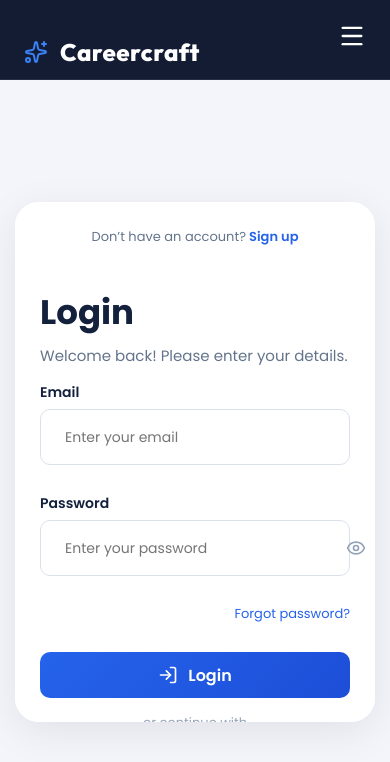
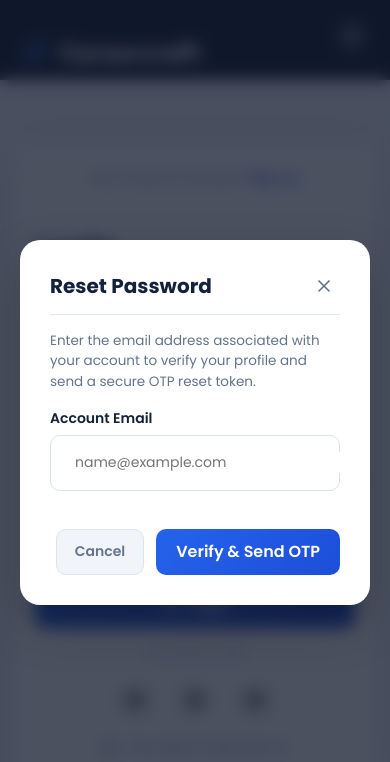
Before and after one commit to kottivada-thomas-praveen/RESUME_BUILDER_AND_SKILL_GAP_ANALYZER, a React (Vite) app: page /login in a window 390 px wide. Both pictures are taken after a click on the element "Forgot password?". Shown: the top 762 px of the page. Built offline with nearby package versions, Linux system fonts and the light colour scheme; grey boxes are pictures that could not be loaded.

Commit message:
connected live backend

```diff
--- a/src/pages/login/Login.css
+++ b/src/pages/login/Login.css
@@ -641,9 +641,18 @@ body {
 /* RESPONSIVE */
 
 @media (max-width: 992px) {
+  .login-page {
+    height: auto !important;
+    min-height: calc(100vh - 80px) !important;
+    padding: 40px 20px !important;
+    overflow-y: auto !important;
+  }
 
   .login-container {
     flex-direction: column;
+    height: auto !important;
+    max-height: none !important;
+    overflow: visible !important;
   }
 
   .left-section {
@@ -652,6 +661,7 @@ body {
 
   .right-section {
     padding: 35px;
+    height: auto !important;
   }
 
   .form-section {
@@ -664,28 +674,136 @@ body {
 }
 
 @media (max-width: 600px) {
-
   .login-page {
-    padding: 15px;
+    padding: 20px 15px !important;
   }
 
   .right-section {
-    padding: 25px;
+    padding: 25px 20px;
   }
 
   .form-section h1 {
-    font-size: 34px;
+    font-size: 30px;
   }
 
   .subtitle {
-    font-size: 15px;
+    font-size: 14px;
+    margin-bottom: 12px;
   }
 
   .social-buttons {
-    flex-direction: column;
+    flex-direction: row;
+    flex-wrap: wrap;
+    justify-content: center;
   }
 
   .top-text {
     justify-content: center;
   }
 }
+
+/* ========================================= */
+/* FORGOT PASSWORD MODAL OVERLAY STYLES */
+/* ========================================= */
+.modal-overlay {
+  position: fixed;
+  top: 0;
+  left: 0;
+  right: 0;
+  bottom: 0;
+  background-color: rgba(15, 23, 42, 0.75);
+  backdrop-filter: blur(8px);
+  display: flex;
+  justify-content: center;
+  align-items: center;
+  z-index: 9999;
+  padding: 20px;
+  box-sizing: border-box;
+}
+
+.modal-content {
+  background: white;
+  width: 100%;
+  max-width: 460px;
+  padding: 30px;
+  border-radius: 20px;
+  box-shadow: 0 20px 50px rgba(0, 0, 0, 0.2);
+  display: flex;
+  flex-direction: column;
+  gap: 16px;
+  animation: modalSlideIn 0.3s cubic-bezier(0.16, 1, 0.3, 1) forwards;
+  box-sizing: border-box;
+}
+
+@keyframes modalSlideIn {
+  from {
+    opacity: 0;
+    transform: translateY(20px) scale(0.95);
+  }
+  to {
+    opacity: 1;
+    transform: translateY(0) scale(1);
+  }
+}
+
+.modal-header {
+  display: flex;
+  justify-content: space-between;
+  align-items: center;
+  border-bottom: 1px solid #e2e8f0;
+  padding-bottom: 12px;
+}
+
+.modal-header h2 {
+  font-size: 20px;
+  color: #14213d;
+  font-weight: 700;
+}
+
+.close-modal-btn {
+  background: none;
+  border: none;
+  color: #64748b;
+  cursor: pointer;
+  padding: 6px;
+  border-radius: 50%;
+  display: flex;
+  align-items: center;
+  justify-content: center;
+  transition: all 0.2s;
+}
+
+.close-modal-btn:hover {
+  background-color: #f1f5f9;
+  color: #ef4444;
+}
+
+.modal-body p {
+  color: #64748b;
+  font-size: 13.5px;
+  line-height: 1.5;
+  margin-bottom: 16px;
+}
+
+.modal-footer {
+  display: flex;
+  justify-content: flex-end;
+  gap: 12px;
+  margin-top: 10px;
+}
+
+.modal-cancel-btn {
+  background-color: #f1f5f9;
+  color: #64748b;
+  border: 1px solid #dbe3f0;
+  padding: 10px 18px;
+  border-radius: 10px;
+  font-weight: 600;
+  font-size: 14px;
+  cursor: pointer;
+  transition: all 0.2s;
+}
+
+.modal-cancel-btn:hover {
+  background-color: #e2e8f0;
+}
--- a/src/pages/login/Login.tsx
+++ b/src/pages/login/Login.tsx
@@ -32,6 +32,8 @@ import {
   LogIn,
   User,
   Sparkles,
+  X,
+  Key,
 } from "lucide-react";
 
 const Login = () => {
@@ -43,6 +45,16 @@ const Login = () => {
   const [errorMsg, setErrorMsg] = useState("");
   const [isTypingPassword, setIsTypingPassword] = useState(false);
 
+  // Forgot password modal state
+  const [showForgotModal, setShowForgotModal] = useState(false);
+  const [forgotEmail, setForgotEmail] = useState("");
+  const [otp, setOtp] = useState("");
+  const [newPassword, setNewPassword] = useState("");
+  const [forgotStep, setForgotStep] = useState(1); // 1 = Enter Email, 2 = Enter Token & Reset
+  const [forgotLoading, setForgotLoading] = useState(false);
+  const [forgotError, setForgotError] = useState("");
+  const [forgotSuccess, setForgotSuccess] = useState("");
+
   const handleSubmit = async (e: React.FormEvent) => {
     e.preventDefault();
     setLoading(true);
@@ -51,7 +63,13 @@ const Login = () => {
     try {
       const response = await Api.post("/auth/login", { email, password });
 
-      if (response.data && response.data.token) {
+      if (response.data && response.data.data && response.data.data.token) {
+        localStorage.setItem("token", response.data.data.token);
+        localStorage.setItem("name", response.data.data.name || "");
+        localStorage.setItem("email", response.data.data.email || email);
+        localStorage.setItem("role", response.data.data.role || "USER");
+      } else if (response.data && response.data.token) {
+        // Fallback for simple direct wrapper response
         localStorage.setItem("token", response.data.token);
         localStorage.setItem("name", response.data.name || "");
         localStorage.setItem("email", response.data.email || email);
@@ -67,6 +85,42 @@ const Login = () => {
       setErrorMsg(msg);
     }
   };
+
+  const handleForgotSubmit = async (e: React.FormEvent) => {
+    e.preventDefault();
+    setForgotLoading(true);
+    setForgotError("");
+    setForgotSuccess("");
+
+    if (forgotStep === 1) {
+      try {
+        const response = await Api.post("/auth/forgot-password", { email: forgotEmail });
+        setForgotLoading(false);
+        setForgotSuccess("We found the account! A secure OTP reset token has been generated.");
+        // Transition to Step 2
+        setForgotStep(2);
+      } catch (error: any) {
+        setForgotLoading(false);
+        const msg = error.response?.data?.message || "User not found with this email address.";
+        setForgotError(msg);
+      }
+    } else {
+      try {
+        await Api.post("/auth/reset-password", { token: otp, newPassword: newPassword });
+        setForgotLoading(false);
+        setForgotSuccess("Password updated successfully! You can now log in.");
+        // Short delay, then close modal
+        setTimeout(() => {
+          setShowForgotModal(false);
+        }, 1500);
+      } catch (error: any) {
+        setForgotLoading(false);
+        const msg = error.response?.data?.message || "Invalid or expired OTP reset token.";
+        setForgotError(msg);
+      }
+    }
+  };
+
   return (
     <div className="login-page">
       <div className="login-container">
@@ -201,7 +255,15 @@ const Login = () => {
                 )}
               </div>
 
-              <p className="forgot-password">
+              <p className="forgot-password" onClick={() => {
+                setShowForgotModal(true);
+                setForgotStep(1);
+                setForgotEmail("");
+                setOtp("");
+                setNewPassword("");
+                setForgotError("");
+                setForgotSuccess("");
+              }}>
                 Forgot password?
               </p>
 
@@ -261,6 +323,99 @@ const Login = () => {
           </div>
         </div>
       </div>
+
+      {/* DYNAMIC FORGOT PASSWORD MODAL OVERLAY */}
+      {showForgotModal && (
+        <div className="modal-overlay">
+          <div className="modal-content">
+
+            <div className="modal-header">
+              <h2>Reset Password</h2>
+              <button className="close-modal-btn" onClick={() => setShowForgotModal(false)}>
+                <X size={20} />
+              </button>
+            </div>
+
+            <form onSubmit={handleForgotSubmit}>
+              <div className="modal-body">
+
+                {forgotError && (
+                  <div className="error-message" style={{ color: "#ef4444", marginBottom: "15px", fontSize: "13px", fontWeight: "500" }}>
+                    ⚠️ {forgotError}
+                  </div>
+                )}
+                {forgotSuccess && (
+                  <div className="success-message" style={{ color: "#22c55e", marginBottom: "15px", fontSize: "13px", fontWeight: "500" }}>
+                    ✔ {forgotSuccess}
+                  </div>
+                )}
+
+                {forgotStep === 1 ? (
+                  <>
+                    <p>Enter the email address associated with your account to verify your profile and send a secure OTP reset token.</p>
+
+                    <div className="input-group">
+                      <label>Account Email</label>
+                      <div className="input-box">
+                        <Mail size={18} />
+                        <input
+                          type="email"
+                          placeholder="name@example.com"
+                          value={forgotEmail}
+                          onChange={(e) => setForgotEmail(e.target.value)}
+                          required
+                        />
+                      </div>
+                    </div>
+                  </>
+                ) : (
+                  <>
+                    <p>Account verified! Check your server log output for the generated OTP Reset Token and enter it below with your new password.</p>
+
+                    <div className="input-group">
+                      <label>OTP Reset Token</label>
+                      <div className="input-box">
+                        <Key size={18} />
+                        <input
+                          type="text"
+                          placeholder="Paste OTP / reset token"
+                          value={otp}
+                          onChange={(e) => setOtp(e.target.value)}
+                          required
+                        />
+                      </div>
+                    </div>
+
+                    <div className="input-group" style={{ marginTop: "15px" }}>
+                      <label>New Secure Password</label>
+                      <div className="input-box">
+                        <Lock size={18} />
+                        <input
+                          type="password"
+                          placeholder="Min 6 characters"
+                          value={newPassword}
+                          onChange={(e) => setNewPassword(e.target.value)}
+                          required
+                        />
+                      </div>
+                    </div>
+                  </>
+                )}
+              </div>
+
+              <div className="modal-footer">
+                <button type="button" className="modal-cancel-btn" onClick={() => setShowForgotModal(false)}>
+                  Cancel
+                </button>
+                <button type="submit" className="login-btn" style={{ width: "auto", padding: "0 20px" }} disabled={forgotLoading}>
+                  {forgotLoading ? "Processing..." : forgotStep === 1 ? "Verify & Send OTP" : "Reset Password"}
+                </button>
+              </div>
+            </form>
+
+          </div>
+        </div>
+      )}
     </div>
   );
 };
```
Also changed, not shown: src/pages/featuressection/Featuressection.tsx (+13 -13 lines), 1 other file (tests, documents, lock files or other folders).
